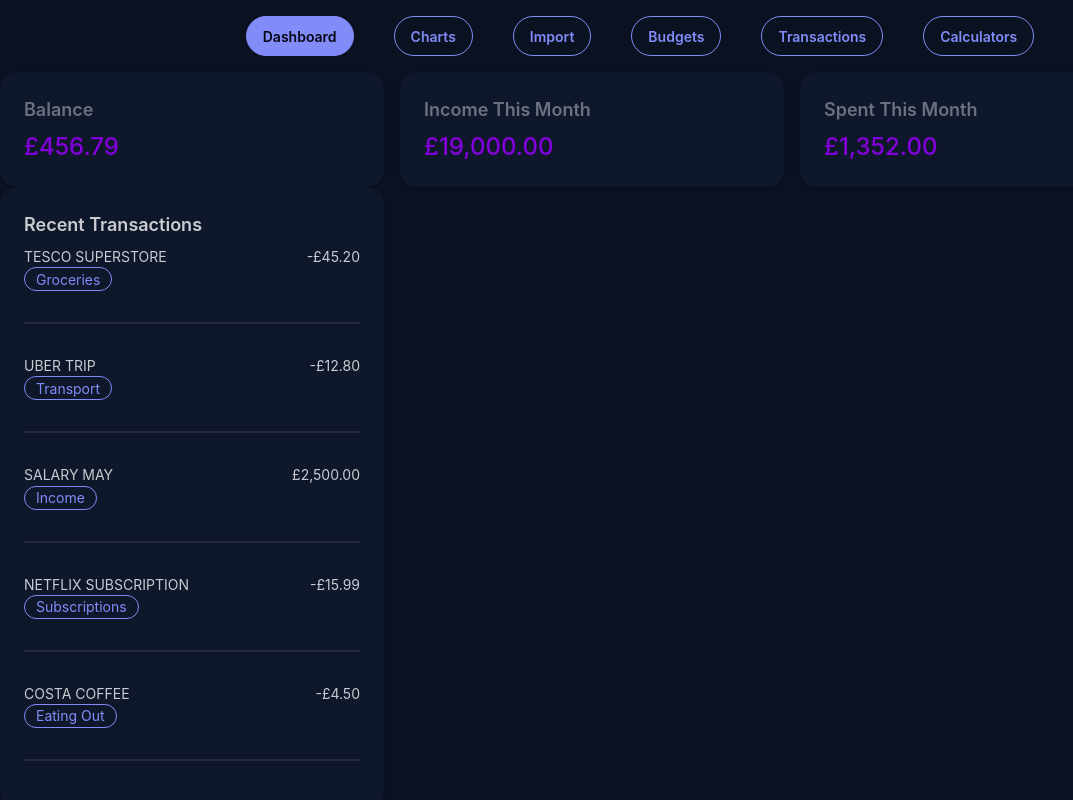
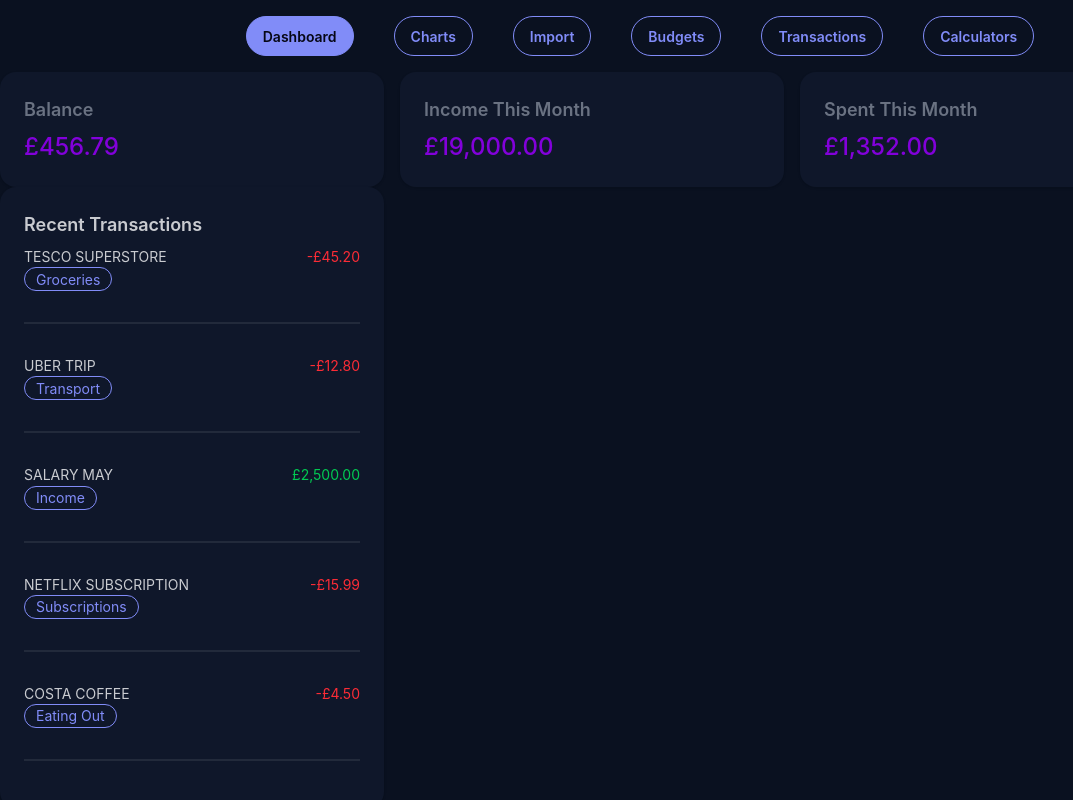
Before and after one commit to Cybergman-droid/Computing-NEA, a React (Vite) app in the folder frontend/: page / in a window 1280 px wide. Shown: the top 800 px of the page, without its empty margins (0-1073 px from the left). Built offline with nearby package versions, Linux system fonts and the light colour scheme; the HTML template or start-up script is replaced by a standard one.

Commit message:
feat: enhance DashboardTransactionElement to conditionally style amount display

```diff
--- a/frontend/src/pages/Dashboard/dashboardTransactionElement.tsx
+++ b/frontend/src/pages/Dashboard/dashboardTransactionElement.tsx
@@ -17,13 +17,24 @@ export default function DashboardTransactionElement({
 					<div className='badge badge-outline badge-secondary'>{category}</div>
 				</div>
 
+				{/* Conditionally renders red text if the amount is negative,
+				or green text if the amount is positive */}
 				<div>
-					<p>
-						{amount.toLocaleString("en-GB", {
-							style: "currency",
-							currency: "GBP",
-						})}
-					</p>
+					{amount > 0 ? (
+						<p className='text-green-500'>
+							{amount.toLocaleString("en-GB", {
+								style: "currency",
+								currency: "GBP",
+							})}
+						</p>
+					) : (
+						<p className='text-red-500'>
+							{amount.toLocaleString("en-GB", {
+								style: "currency",
+								currency: "GBP",
+							})}
+						</p>
+					)}
 				</div>
 			</div>
 			<div className='divider'></div>
```
